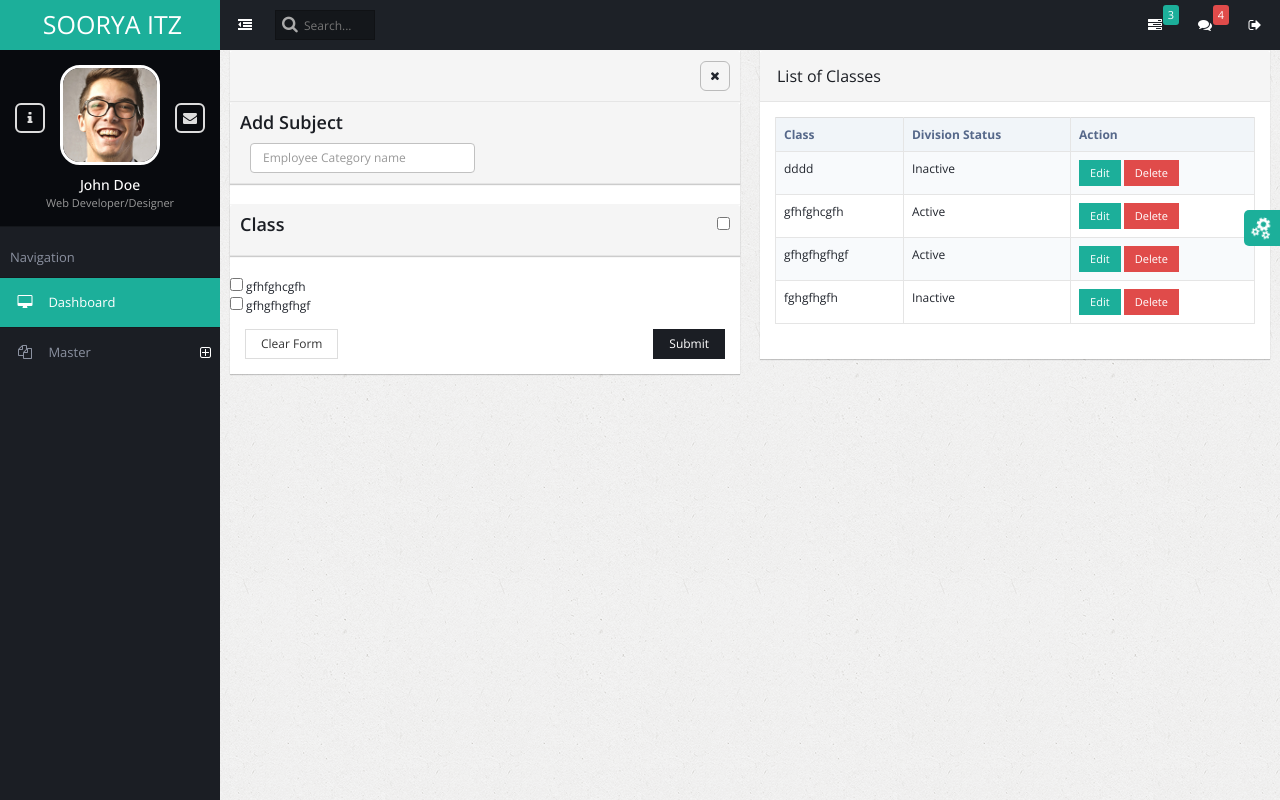
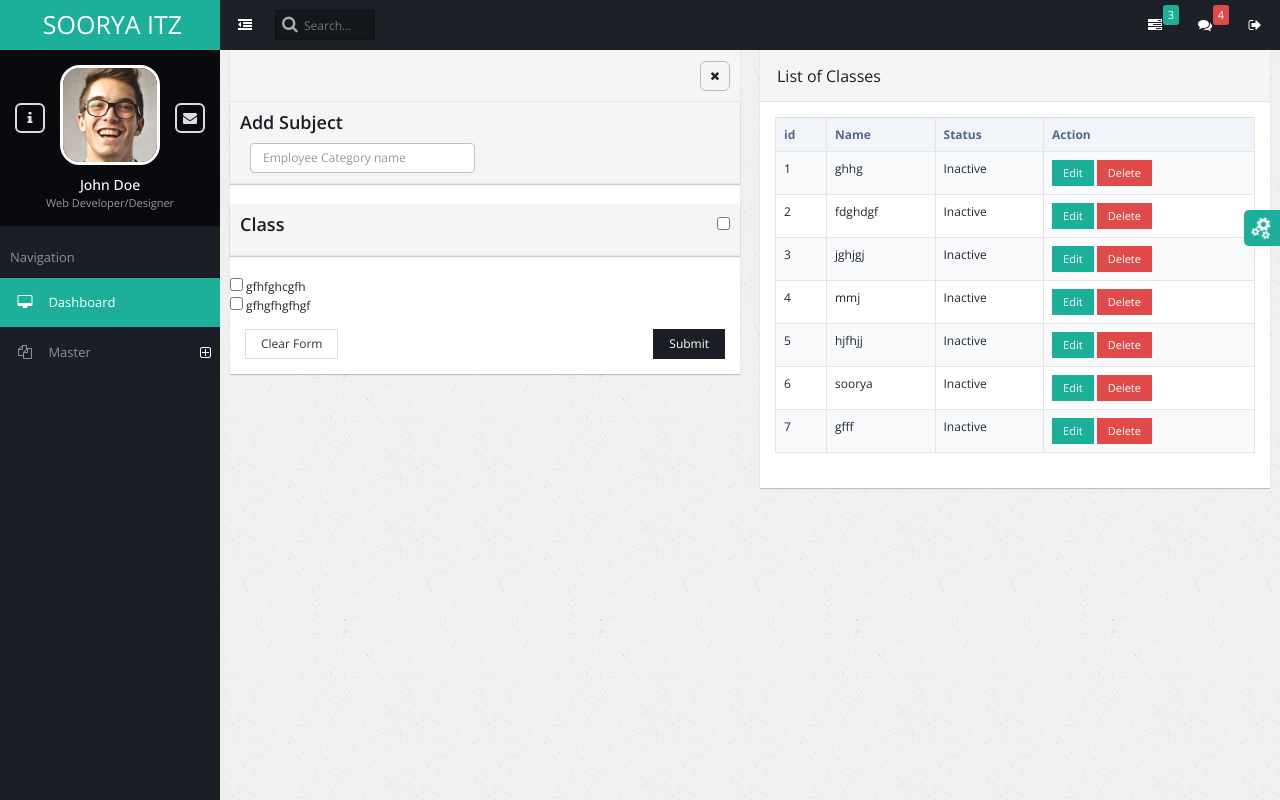
Before and after one commit to Sooryaitz/academic-project, a Django app: page /subject/ in a window 1280 px wide. Run offline with Django 5.2, Linux system fonts and the light colour scheme; data comes from the database, SQL or seed files in the repository; both versions use the stored data as it was after the commit; some libraries are stand-ins or nearby versions.

Commit message:
list and checkbox added

```diff
--- a/academic_project/admin_general/templates/base.html
+++ b/academic_project/admin_general/templates/base.html
@@ -62,6 +62,7 @@
                             <li><a href="{% url 'admin_class_manage' %}"><span class="fa fa-image"></span>Class</a></li>
                             <li><a href="{% url 'admin_division_manage' %}"><span class="fa fa-user"></span>Division</a></li>
                             <li><a href="{% url 'admin_employee_category_manage' %}"><span class="fa fa-users"></span>Employee Category</a></li>
+                            <li><a href="{% url 'subject' %}"><span class="fa fa-image"></span>Subject</a></li>
                             {% comment %} <li class="xn-openable">
                                 <a href="#"><span class="fa fa-clock-o"></span> Timeline</a>
                                 <ul>
--- a/academic_project/admin_master/models.py
+++ b/academic_project/admin_master/models.py
@@ -36,6 +36,15 @@ class Academicemployee(models.Model):
     employee_cat_area = models.IntegerField(choices=EMPLOYEE_TYPE_CHOICES)
     employee_cat_status=models.IntegerField(default=1)
 
+class AcademicSubject(models.Model):
+    subjectclass= models.CharField(max_length=260)
+    subjectstatus = models.IntegerField(default=1)
+
+class SubjectFore(models.Model):
+    classid=models.ForeignKey("Academicclass", on_delete=models.CASCADE)
+    subjectid=models.ForeignKey("AcademicSubject", on_delete=models.CASCADE)
+
+
 
 
 # Create your models here.
--- a/academic_project/admin_master/templates/subject.html
+++ b/academic_project/admin_master/templates/subject.html
@@ -19,7 +19,7 @@
                             <div class="row">
                                 <h3> Add Subject </h3>
                                 <div class="col-md-6">
-                                    <input type="text" placeholder="Employee Category name" autofocus class="form-control" name="empcatname" class="panel-title">
+                                    <input type="text" placeholder="Employee Category name" autofocus class="form-control" name="subname" class="panel-title">
                                 </div>
                             </div>
                         </div>
@@ -27,7 +27,7 @@
                     <div class="panel panel-default">
                         <div class="panel-heading">
                             <div class="row">
-                                <h3>Class <input type="checkbox" class="commonCheckbox pull-right" > </h3>
+                                <h3>Class <input type="checkbox" id="cbox" onclick="check()" class="commonCheckbox pull-right" > </h3>
                             </div>
                         </div>
                     </div>
@@ -35,7 +35,7 @@
                     {% for i in sub %}
                         {% if i.classstatus == 1 %}
                             <div>
-                                <input type="checkbox" class="commonCheckbox" name="checkboxGroup" value="Checkbox 3"> {{i.classname}}
+                                <input type="checkbox" class="icheck" name="checkboxGroup" value="{{i.id}}"> {{i.classname}}
                             </div>
                         {% endif %}
                     {% endfor %}
@@ -56,18 +56,19 @@
                 <div class="panel-body">
                     <table class="table table-striped table-bordered">
                         <thead>
-                            <tr>
-                                <th>Class</th>
-                                <th>Division Status</th>
+                            <tr><th>id</th>
+                                <th>Name</th>
+                                <th> Status</th>
                                 <th>Action</th>
                             </tr>
                         </thead>
                         <tbody>
-                            {% for i in sub %}
+                            {% for i in subjectcls %}
                                 <tr>
-                                    <td>{{ i.classname }}</td>
+                                    <td>{{ forloop.counter }}</td>
+                                    <td>{{ i.subjectclass }}</td>
                                     <td>
-                                        {% if i.classstatus == 1 %}
+                                        {% if i.subjectstatus == 1 %}
                                             Active
                                         {% else %}
                                             Inactive
--- a/academic_project/admin_master/views.py
+++ b/academic_project/admin_master/views.py
@@ -1,5 +1,5 @@
 from django.shortcuts import render,redirect
-from .models import Academicdepartment,Academicdesignation,Academicqualification,Academicclass,Academicdivision,Academicemployee
+from .models import Academicdepartment,Academicdesignation,Academicqualification,Academicclass,Academicdivision,Academicemployee,AcademicSubject
 from django.contrib import messages
 from django.http import JsonResponse
 from django.conf import settings
@@ -447,6 +447,31 @@ def delete_emp_ajax(request):
     else:
          return JsonResponse({'error': 'Invalid request..error 404','success':''})
 def subject(request):
+    success_message=None
+    error_message = None
     sub=Academicclass.objects.all()
+    subjectcls=AcademicSubject.objects.all()
+    if request.method == 'POST':
+        selectall= request.POST.getlist('checkboxGroup')
+        subject= request.POST.get('subname').strip()
+        if not subject:
+            # messages.error(request, 'Department name cannot be blank.')
+            error_message ='Subject Name is required.'
+        elif AcademicSubject.objects.filter(subjectclass=subject).exists():
+             error_message='Subject Name already exists.'
+        elif not selectall:
+             error_message='Select atleast one class'
 
-    return render(request, 'subject.html',{"sub":sub})
+            # messages.error(request, 'Department with this name already exists.')
+        else:
+            AcademicSubject.objects.create(subjectclass=subject,subjectstatus=0)
+            success_message='Subject added successfully.'
+    context = {
+        'errormessage': error_message,
+        'successmessage': success_message,
+        'sub': sub,
+        'subjectcls' : subjectcls,
+
+    }
+
+    return render(request,'subject.html',context)
--- a/academic_project/static/js/demo_tables.js
+++ b/academic_project/static/js/demo_tables.js
@@ -576,3 +576,11 @@ function delete_emp(rowId) {
         });
     });
 }
+
+function check(){
+    checkbox= document.getElementById("cbox");
+    var checks=document.querySelectorAll('.icheck');
+    checks.forEach(function(cb){
+        cb.checked = checkbox.checked
+    })
+}
```
Also changed, not shown: academic_project/admin_master/migrations/0007_academicsubject.py (added), academic_project/admin_master/migrations/0008_subjectfore.py (added), academic_project/db.sqlite3.
